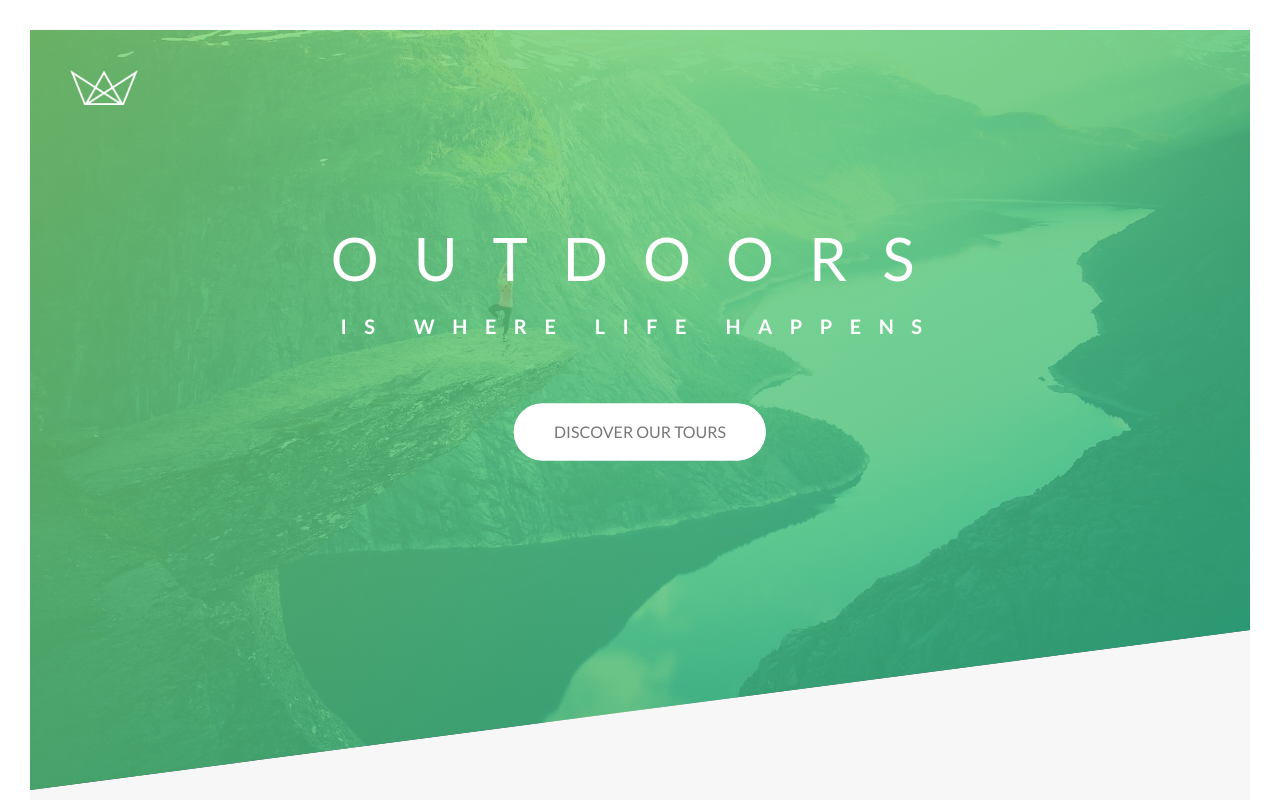
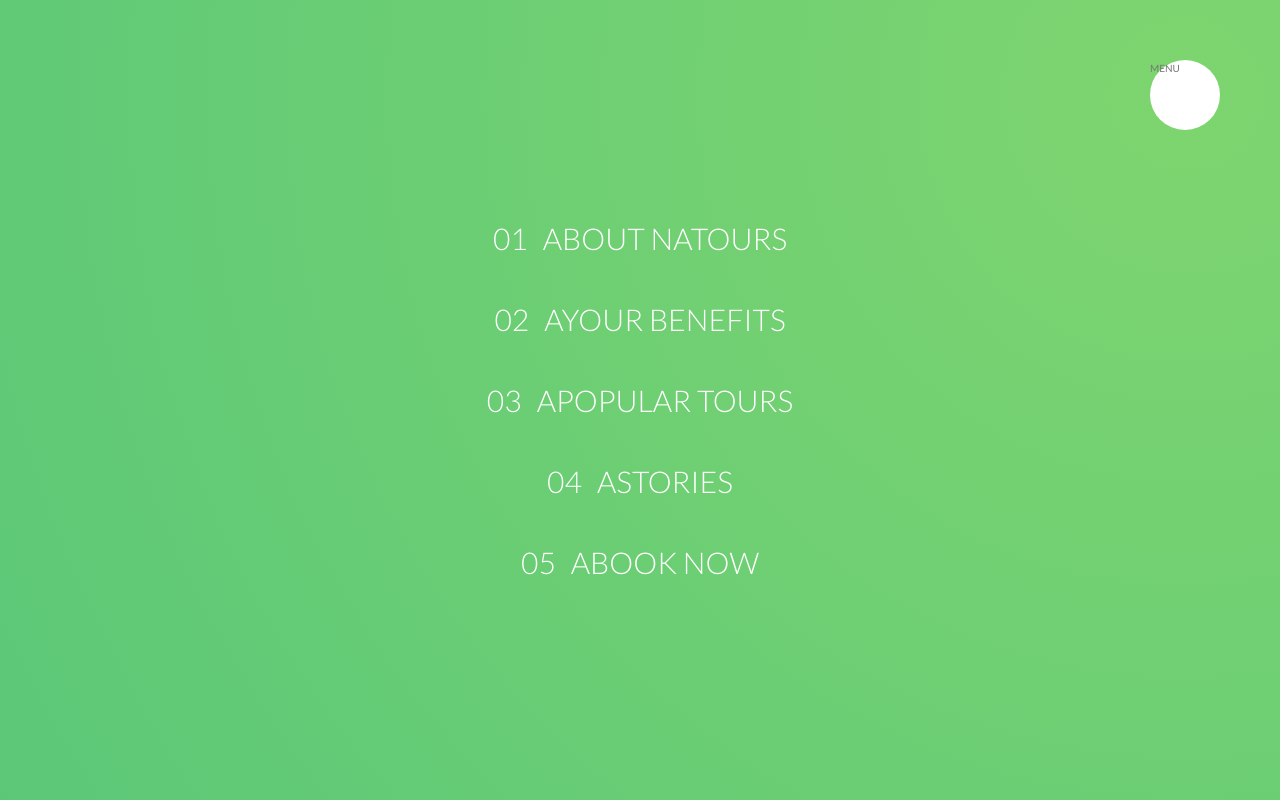
Before and after one commit to nosremetnarg/Natours, a website: page index.html in a window 1280 px wide. Shown: the top 800 px of the page. Drawn offline with Linux system fonts and the light colour scheme.

Commit message:
navigation part 1 complete

```diff
--- a/index.html
+++ b/index.html
@@ -16,6 +16,21 @@
     <title>Natours | Exciting tours for adventurous people</title>
   </head>
   <body>
+    <div class="navigation">
+      <input type="checkbox" class="navigation__checkbox" id="navi-toggle">
+      <label for="navi-toggle" class="navigation__button">MENU</label>
+      <div class="navigation__background">&nbsp;</div>
+
+      <nav class="navigation__nav">
+        <ul class="navigation__list">
+          <li class="navigation__item"><a href="#" class="navigation__link"><span>01</span>About Natours</a></li>
+          <li class="navigation__item"><a href="#" class="navigation__link"><span>02</span>AYour benefits</a></li>
+          <li class="navigation__item"><a href="#" class="navigation__link"><span>03</span>APopular tours</a></li>
+          <li class="navigation__item"><a href="#" class="navigation__link"><span>04</span>AStories</a></li>
+          <li class="navigation__item"><a href="#" class="navigation__link"><span>05</span>ABook Now</a></li>
+        </ul>
+      </nav>
+    </div>
     <header class="header">
       <div class="header__logo-box">
         <img src="img/logo-white.png" alt="logo" class="header__logo" />
--- a/sass/abstracts/_mixins.scss
+++ b/sass/abstracts/_mixins.scss
@@ -5,3 +5,10 @@
         clear: both;
     }
 }
+
+@mixin centerText {
+    position: absolute;
+        top: 50%;
+        left: 50%;
+        transform: translate(-50%, -50%);
+}
--- /dev/null
+++ b/sass/layout/_navigation.scss
@@ -0,0 +1,75 @@
+.navigation {
+    &__checkbox {
+        display: none;
+    }
+    &__button {
+        background-color: $color-white;
+        height: 7rem;
+        width: 7rem;
+        position: fixed;
+        top: 6rem;
+        right: 6rem;
+        border-radius: 50%;
+        z-index: 2000;
+    }
+    &__background {
+        height: 6rem;
+        width: 6rem;
+        border-radius: 50%;
+        position: fixed;
+        top: 6.5rem;
+        right: 6.5rem;
+        background-image: radial-gradient($color-primary-light, $color-primary-dark);
+        z-index: 1000;
+
+        transform: scale(80);
+    }
+    &__nav {
+        height: 100vh;
+        width: 100%;
+        position: fixed;
+        top: 0;
+        right: 0;
+        z-index: 1500;
+
+    }
+    &__list {
+        @include centerText;
+        list-style: none;
+        text-align: center;
+
+    }
+    &__item {
+        margin: 1rem;
+    }
+    &__link {
+        &:link,
+        &:visited {
+            display: inline-block;
+        font-size: 3rem;
+        font-weight: 300;
+        padding: 1rem 2rem;
+        color: $color-white;
+        text-decoration: none;
+        text-transform: uppercase;
+        background-image: linear-gradient(120deg, transparent 0%, transparent 50%, $color-white 50%);
+        background-size: 220%;
+        transition: all .4s;
+
+        span {
+            margin-right: 1.5rem;
+            display: inline-block;
+        }
+        }
+
+
+        &:hover,
+        &:active {
+            background-position: 100%;
+            color: $color-primary;
+            transform: translateX(1rem);
+
+        }
+
+    }
+}
--- a/sass/main.scss
+++ b/sass/main.scss
@@ -21,3 +21,4 @@
 @import "layout/header";
 @import "layout/grid";
 @import "layout/footer";
+@import "layout/navigation";
```
Also changed, not shown: css/style.css.
